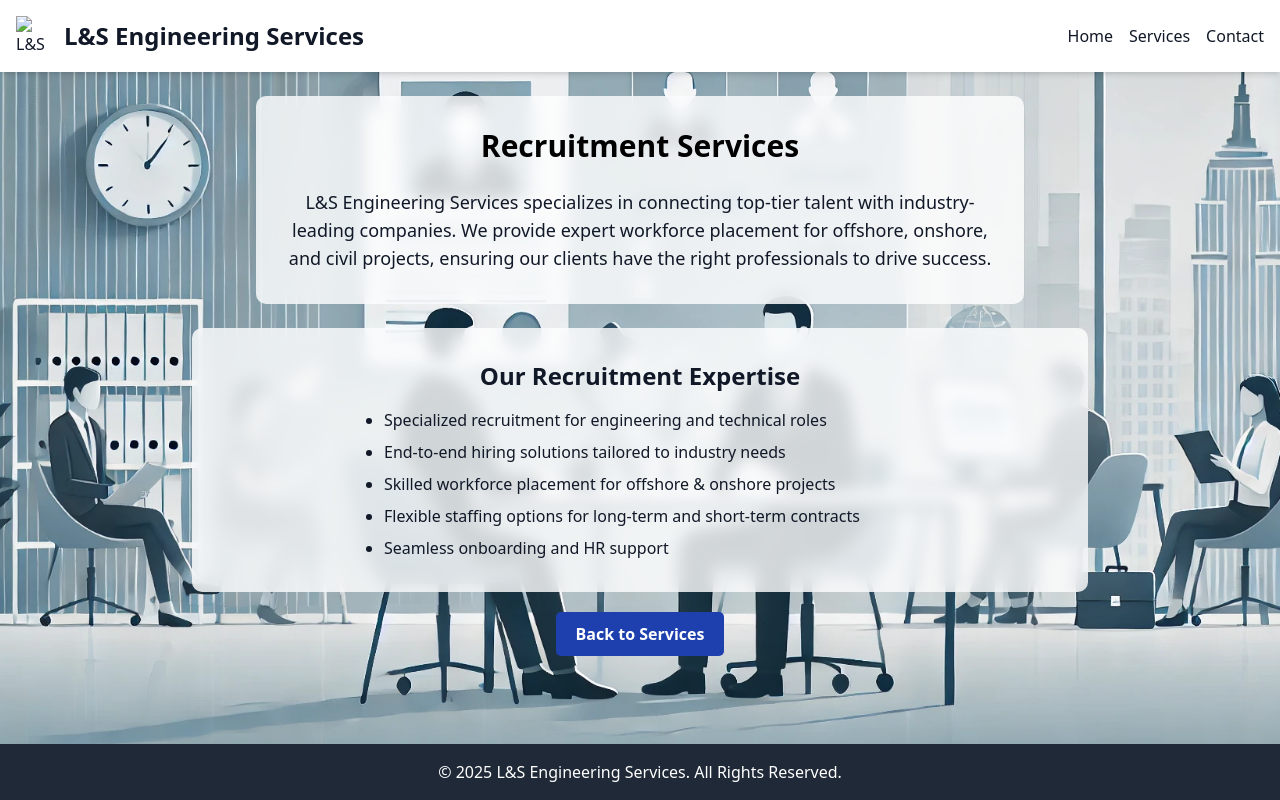
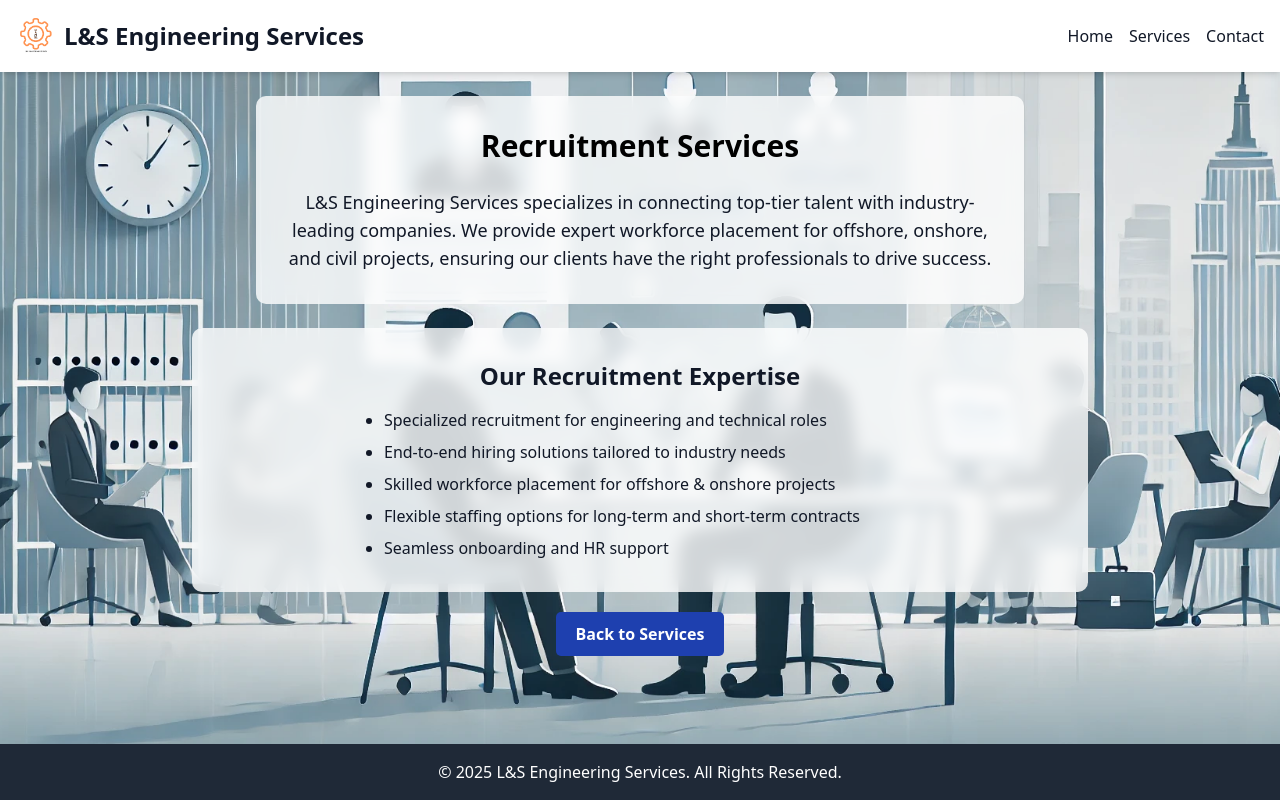
Before and after one commit to vivekparadhe09/Lsengineering, a plain HTML site: page recruitment-services.html in a window 1280 px wide. Drawn offline with nearby package versions, Linux system fonts and the light colour scheme.

Commit message:
recruitment-services.html

```diff
--- a/recruitment-services.html
+++ b/recruitment-services.html
@@ -48,7 +48,7 @@
 <body class="text-gray-900">
     <nav class="bg-white shadow-md p-4 flex justify-between items-center fixed top-0 w-full z-50">
         <div class="flex items-center space-x-2">
-            <img src="images/LS_LOGO1.png" alt="L&S Logo" class="h-10 w-10">
+            <img src="images/LS LOGO1.png" alt="L&S Logo" class="h-10 w-10">
             <h1 class="text-2xl font-bold">L&S Engineering Services</h1>
         </div>
         <ul class="flex space-x-4">
```
